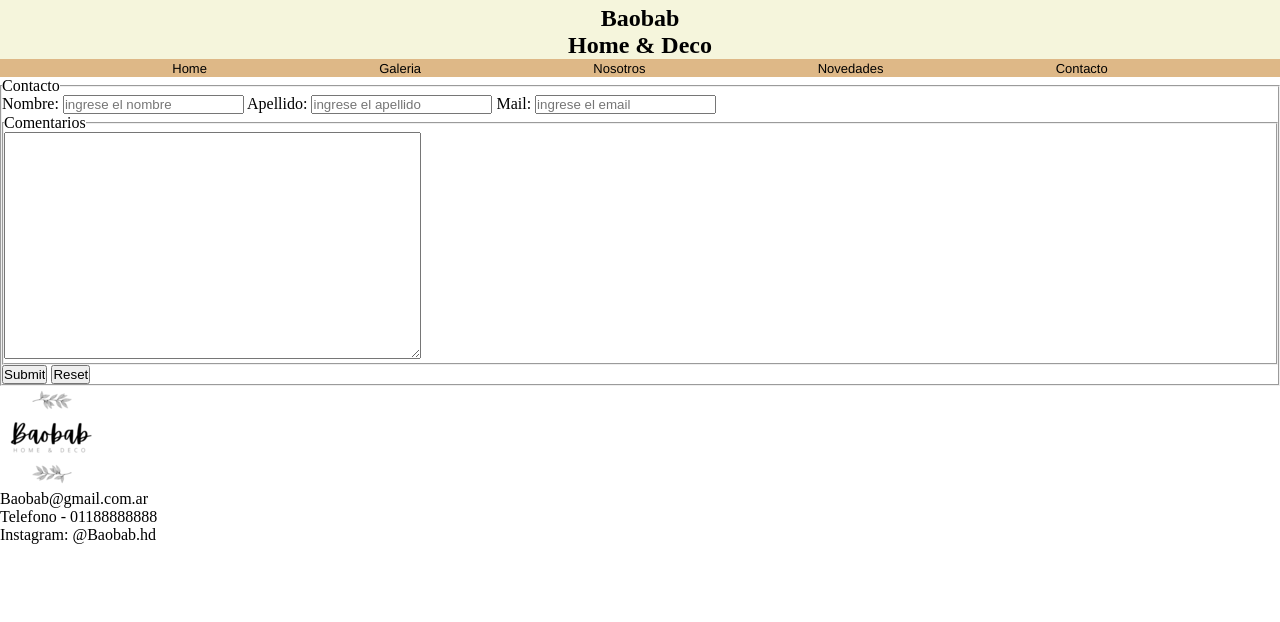
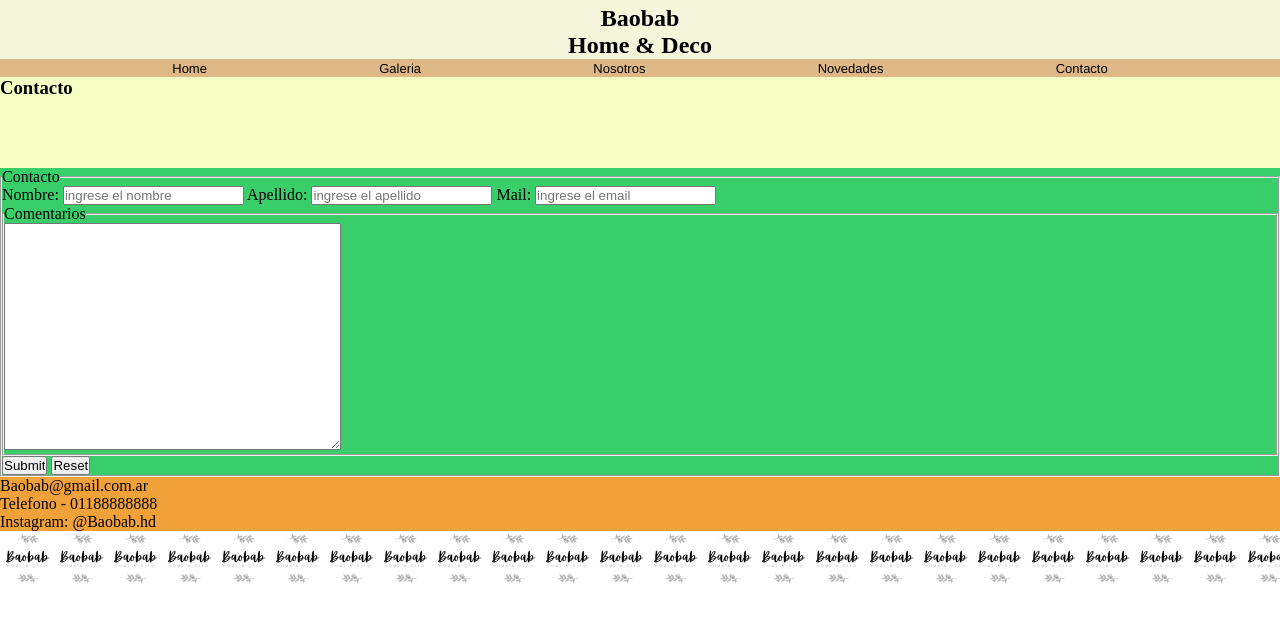
Before and after one commit to Tomas-Diaz-Kelly/segunda-entrega, a plain HTML site: page pages/contacto.html in a window 1280 px wide. Drawn offline with Linux system fonts and the light colour scheme.

Commit message:
cambios contacto

```diff
--- a/css/style.css
+++ b/css/style.css
@@ -233,12 +233,29 @@
 }
 
 
+/*fin del main novedades*/
+/*inicio del main contacto*/
 
+.contacto{
+    display: grid;
+    height: 400px;
+    grid-template-columns: 1fr;
+    grid-template-rows: repeat(2, 1fr);
+    grid-template-areas:
+    "tit-con"
+    "formulario"
+    ;
+}
+.tit-con{
+    grid-area: tit-con;
+    background-color: rgb(246, 255, 196);
+}
+.formulario{
+    grid-area: formulario;
+    background-color: rgb(58, 206, 107);
+}
 
-
-
-
-/*fin del main novedades*/
+/*fin del main contacto*/
 /* incio del footer */
 
 .pie-pag{
--- a/pages/contacto.html
+++ b/pages/contacto.html
@@ -36,6 +36,12 @@
         </header>
 
 <main>
+
+        <section class="contacto">
+                <div class="tit-con">
+                        <h3>Contacto</h3>
+                </div>
+                <div class="formulario">
                         <form action="">
                                 <fieldset class="centrado">
                                         <legend>Contacto</legend>
@@ -55,7 +61,7 @@
                                         <fieldset>
                                                 <legend>Comentarios</legend>
 
-                                        <textarea name="comentarios" id="comentarios" cols="50" rows="15">
+                                                <textarea name="comentarios" id="comentarios" cols="40" rows="15">
                                                 </textarea>
                                         </fieldset>
 
@@ -63,21 +69,25 @@
                                         <input type="reset">
                                 </fieldset>
                         </form>
+                </div>
+        </section>
+
 
 
         </main>
 
-        <footer class="pie-de-pagina">
-
-                <div class="box-logo">
-                        <a href="./index.html"><img class="logo" src="../assets/img/logo-redimen.png" alt=""></a>
-                </div>
-
-                <div class="datos-de-contacto">
+        <footer>
+                <section class="pie-pag">
+                        <div class="info-contacto">
                                 <p>Baobab@gmail.com.ar</p>
                                 <p>Telefono - 01188888888</p>
                                 <p>Instagram: @Baobab.hd</p>
                         </div>
+                        <div class="image">
+
+                        </div>
+                </section>
+
             </footer>
 </body>
 </html>
```
Lines whose indentation alone changed are shown as unchanged.
